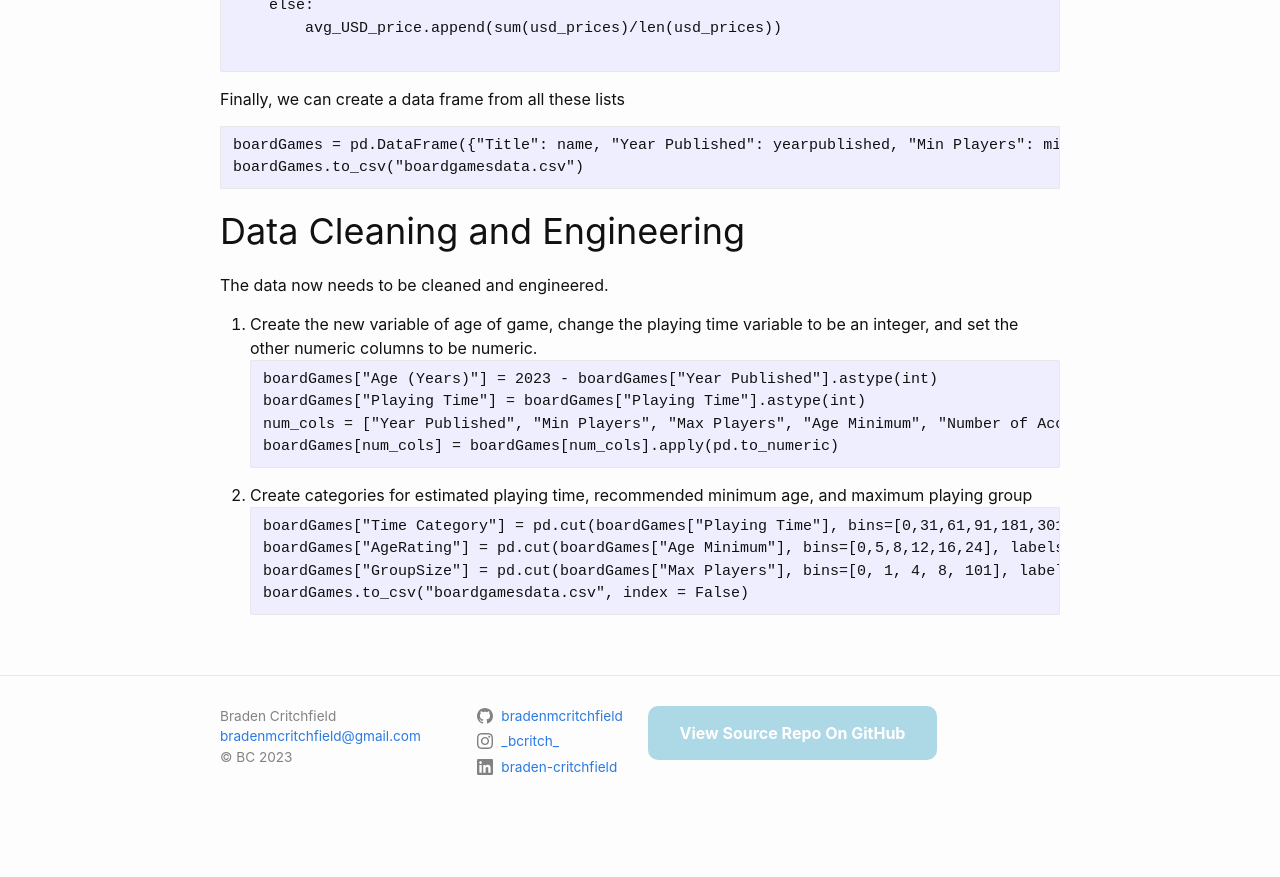
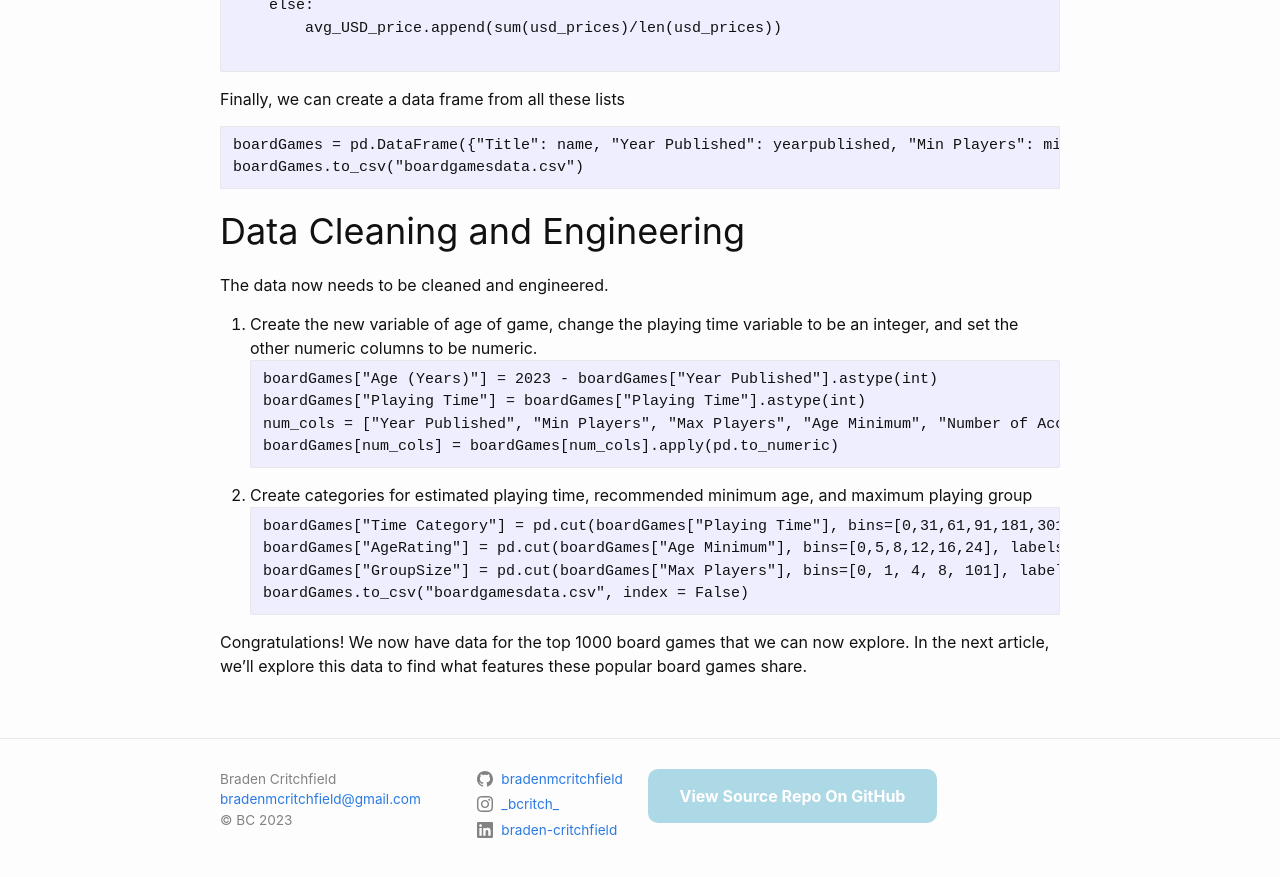
Before and after one commit to bradenmcritchfield/bradenmcritchfield.github.io, a Jekyll site: the page built from _posts/2023-12-12-Board-Game-Bonanza-Data-Collection.md, in a window 1280 px wide and 900 px high, scrolled down 3827 px. Shown: the top 877 px of the window. Built offline with Jekyll 4.4.1, drawn with Linux system fonts in a browser that asks for light colours; comment, search, counter and statistics services are not loaded; before the commit the page ends 4664 px from its top, so only the background shows below that.

Commit message:
Write conclusion

````diff
--- a/_posts/2023-12-12-Board-Game-Bonanza-Data-Collection.md
+++ b/_posts/2023-12-12-Board-Game-Bonanza-Data-Collection.md
@@ -144,3 +144,5 @@ boardGames["AgeRating"] = pd.cut(boardGames["Age Minimum"], bins=[0,5,8,12,16,24
 boardGames["GroupSize"] = pd.cut(boardGames["Max Players"], bins=[0, 1, 4, 8, 101], labels = ["Individual", "Small", "Large", "Massive"])
 boardGames.to_csv("boardgamesdata.csv", index = False)
 ```
+
+Congratulations! We now have data for the top 1000 board games that we can now explore. In the next article, we'll explore this data to find what features these popular board games share.
````
